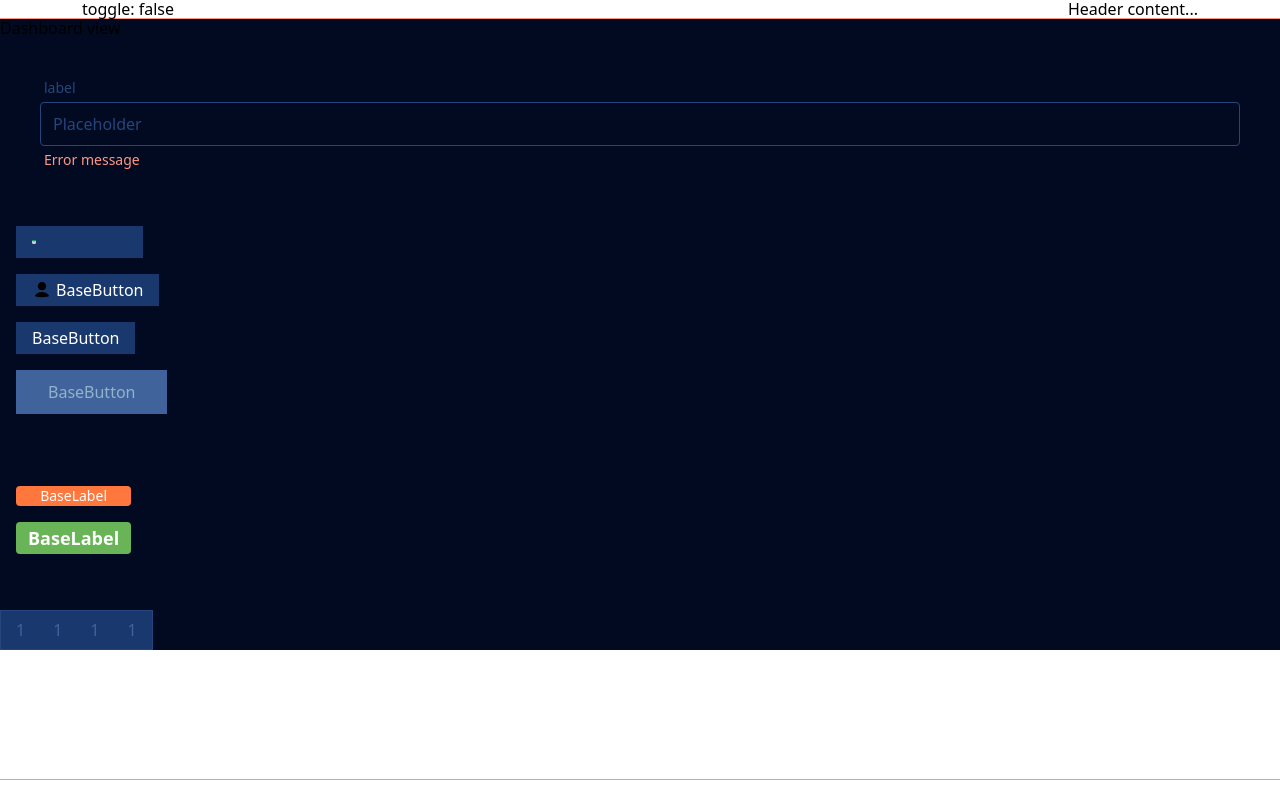
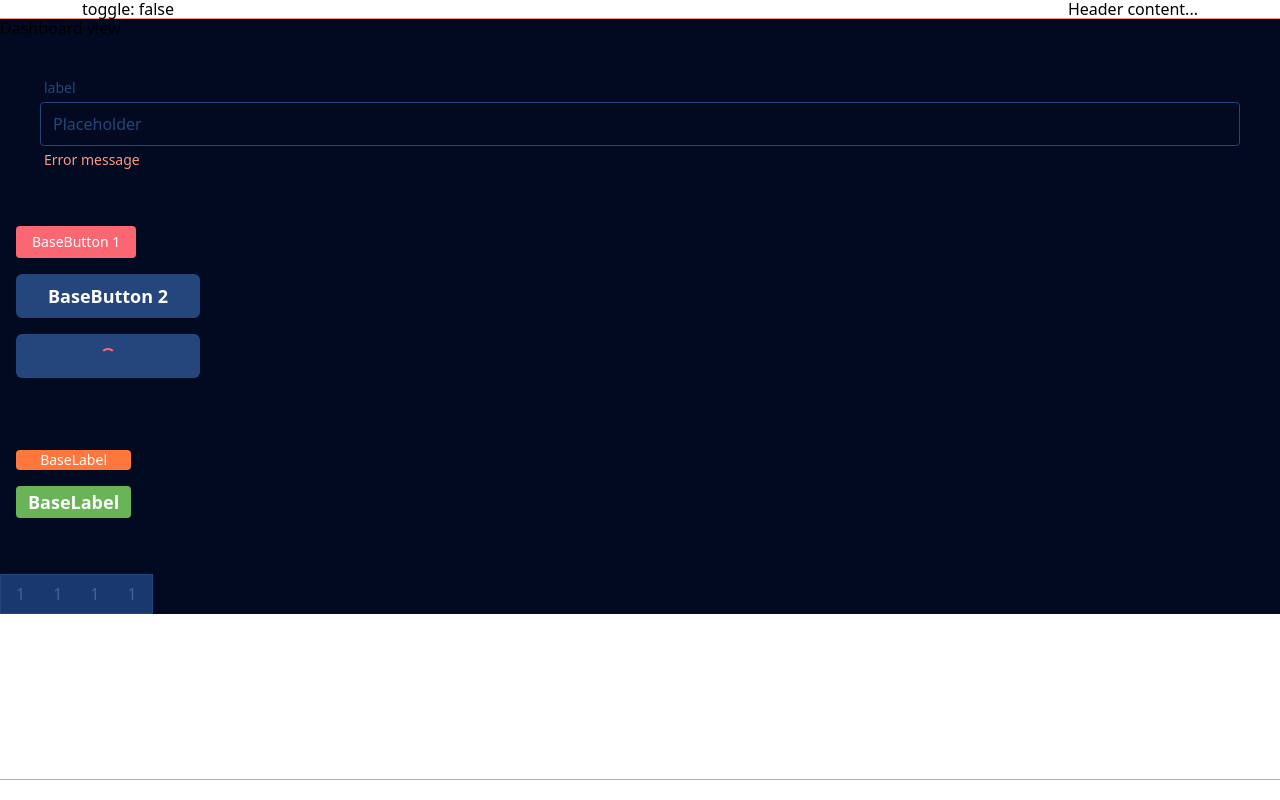
Before and after one commit to Maltaerman/web-template, a Vue app: page / in a window 1280 px wide. Shown: the top 800 px of the page. Built offline with nearby package versions, Linux system fonts and the light colour scheme; the HTML template or start-up script is replaced by a standard one.

Commit message:
feat(): btn styles

```diff
--- a/src/components/bases/BaseButton.vue
+++ b/src/components/bases/BaseButton.vue
@@ -1,13 +1,11 @@
 <script setup lang="ts">
-import { computed } from 'vue';
+import { defineAsyncComponent, computed } from 'vue';
 
-import BaseLoader from '@/components/bases/BaseLoader.vue';
-import BaseIcon, { type IconFormat } from '@/components/bases/BaseIcon.vue';
+const BaseLoader = defineAsyncComponent(() => import('@/components/bases/BaseLoader.vue'));
 
 type ButtonType = 'button' | 'submit';
 type ButtonTheme = 'primary' | 'secondary';
 type ButtonSize = 'md' | 'lg';
-type ButtonIconPosition = 'left' | 'right';
 
 export interface IProps {
   type?: ButtonType;
@@ -15,12 +13,7 @@ export interface IProps {
   size?: ButtonSize;
   isDisabled?: boolean;
   isLoading?: boolean;
-  isSideLess?: boolean;
-  isOnlyIcon?: boolean;
-  iconName?: string;
-  iconStyleClasses?: string;
-  iconFormat?: IconFormat;
-  iconPosition?: ButtonIconPosition;
+  transitionClasses?: string;
 }
 
 const props = withDefaults(
@@ -31,79 +24,48 @@ const props = withDefaults(
     size: 'md',
     isDisabled: false,
     isLoading: false,
-    isSideLess: false,
-    isOnlyIcon: false,
-    iconName: '',
-    iconStyleClasses: '',
-    iconFormat: 'svg',
-    iconPosition: 'left',
+    transitionClasses: 'transition-colors duration-300',
   }
 );
-
-const isPointerEventsNone = computed(() => props.isDisabled || props.isLoading);
-
-const TEXT_SIZE_MAP = {
-  md: 'text-sm2',
-  lg: 'text-md',
-};
-
-const textSizeClass = computed(() => TEXT_SIZE_MAP[props.size]);
-
-const ICON_SIZE_MAP = {
-  md: 'size-5',
-  lg: 'size-5',
-};
-
-const iconSizeClass = computed(() => ICON_SIZE_MAP[props.size]);
-
-const ROUNDED_MAP = {
-  md: 'rounded-8',
-  lg: 'rounded-12',
-};
-
-const roundedClass = computed(() => ROUNDED_MAP[props.size]);
 
 const HEIGHT_MAP = {
   md: 'h-8',
   lg: 'h-11',
 };
 
-const heightClass = computed(() => HEIGHT_MAP[props.size]);
-
-const WIDTH_MAP = {
-  md: 'w-8',
-  lg: 'w-11',
-};
-
-const widthClass = computed(() => {
-  if (!props.isOnlyIcon) return '';
-
-  return WIDTH_MAP[props.size];
-});
-
 const PADDING_MAP = {
   md: 'px-4',
   lg: 'px-8',
 };
 
-const paddingClass = computed(() => {
-  if (props.isSideLess || props.isOnlyIcon) return '';
+const ROUNDED_MAP = {
+  md: 'rounded-sm',
+  lg: 'rounded-md',
+};
 
-  return PADDING_MAP[props.size];
-});
+const TEXT_MAP = {
+  md: 'text-light font-normal text-sm',
+  lg: 'text-light font-bold text-lg',
+};
+
+const isPointerEventsNone = computed(() => props.isDisabled || props.isLoading);
+
+const textClasses = computed(() => TEXT_MAP[props.size]);
+
+const roundedClass = computed(() => ROUNDED_MAP[props.size]);
+
+const heightClass = computed(() => HEIGHT_MAP[props.size]);
+
+const paddingClass = computed(() => PADDING_MAP[props.size]);
 
 const textColorClass = computed(
   () => {
     switch (props.theme) {
       case 'primary':
-        return props.isDisabled
-          ? 'text-neutral-600'
-          : 'text-neutral-100';
+        return props.isDisabled ? 'text-neutral-400' : 'text-light';
 
       case 'secondary':
-        return props.isDisabled
-          ? 'text-neutral-600'
-          : 'text-neutral-200';
+        return props.isDisabled ? 'text-neutral-200' : 'text-light';
 
       default:
         return '';
@@ -111,18 +73,14 @@ const textColorClass = computed(
   }
 );
 
-const themeBgColorClass = computed(
+const backgroundClasses = computed(
   () => {
     switch (props.theme) {
       case 'primary':
-        return props.isDisabled
-          ? 'bg-neutral-100'
-          : `bg-neutral-600 hover:group-hover/button:bg-neutral-500 hover:group-active/button:bg-neutral-400`;
+        return props.isDisabled ? 'bg-neutral-100' : 'bg-primary-500 hover:bg-primary-600 active:bg-primary-400';
 
       case 'secondary':
-        return props.isDisabled
-          ? 'bg-neutral-100'
-          : `bg-neutral-300 hover:group-hover/button:bg-neutral-200 hover:group-active/button:bg-neutral-100`;
+        return props.isDisabled ? 'bg-neutral-100' : 'bg-neutral-500 hover:bg-neutral-600 active:bg-neutral-400';
 
       default:
         return '';
@@ -133,58 +91,27 @@ const themeBgColorClass = computed(
 
 <template>
   <button
-    class="relative group/button flex items-center justify-center font-extrabold
-      transition-all duration-300 hover:cursor-pointer"
+    class="relative flex items-center justify-center hover:cursor-pointer"
     :class="[
+      heightClass,
+      paddingClass,
       roundedClass,
-      heightClass,
-      widthClass,
       textColorClass,
-      textSizeClass,
-      {
-        'pointer-events-none': isPointerEventsNone,
-        'shrink-0': props.isOnlyIcon,
-      },
+      backgroundClasses,
+      props.transitionClasses,
+      { 'pointer-events-none': isPointerEventsNone },
     ]"
   >
-    <div
-      class="flex size-full shrink-0 items-center justify-center gap-1
-        transition-all duration-300"
-      :class="[
-        roundedClass,
-        paddingClass,
-        themeBgColorClass,
-        { 'flex-row-reverse': props.iconPosition === 'right' },
-      ]"
-    >
+    <div class="flex size-full shrink-0 items-center justify-center">
       <slot name="content">
         <BaseLoader
           v-if="props.isLoading"
-          container-position-classes="absolute left-1/2 top-1/2 -translate-x-1/2 -translate-y-1/2"
-          :loader-color-class="
-            props.theme === 'secondary'
-              ? 'fill-text-purple'
-              : 'fill-surface-primary'
-          "
-          loader-size-classes="size-7"
-        />
-
-        <BaseIcon
-          v-if="props.iconName"
-          class="shrink-0"
-          :class="[
-            props.iconStyleClasses,
-            iconSizeClass,
-            { invisible: props.isLoading },
-          ]"
-          :format="props.iconFormat"
-          :name="props.iconName"
+          class="absolute left-1/2 top-1/2 -translate-x-1/2 -translate-y-1/2 size-4"
         />
 
         <span
-          v-if="!props.isOnlyIcon"
           class="truncate"
-          :class="{ invisible: props.isLoading }"
+          :class="[textClasses, { invisible: props.isLoading }]"
         >
           <slot />
         </span>
--- a/src/components/bases/BaseLabel.vue
+++ b/src/components/bases/BaseLabel.vue
@@ -48,8 +48,8 @@ const ROUNDED_MAP = {
 };
 
 const TEXT_MAP = {
-  md: 'text-neutral-100 font-normal text-sm',
-  lg: 'text-neutral-100 font-bold text-lg',
+  md: 'text-light font-normal text-sm',
+  lg: 'text-light font-bold text-lg',
 };
 
 const bgColorClass = computed(() => BACKGROUND_MAP[props.theme]);
--- a/src/components/bases/BaseLoader.vue
+++ b/src/components/bases/BaseLoader.vue
@@ -1,5 +1,5 @@
 <script setup lang="ts" />
 
 <template>
-  <div class="border-2 border-gray-300 border-t-green-500 rounded-full animate-spin" />
+  <div class="border-2 border-neutral-500 border-t-primary-500 rounded-full animate-spin" />
 </template>
--- a/src/views/DashboardView.vue
+++ b/src/views/DashboardView.vue
@@ -31,36 +31,25 @@ const inputModel = ref('');
     <div class="m-4 flex flex-col gap-4 w-fit">
       <BaseButton
         class="w-fit"
-        is-loading
       >
-        BaseButton
-      </BaseButton>
-
-      <BaseButton
-        theme="primary"
-        size="md"
-        class="w-fit"
-        isInvalid
-        icon-name="user"
-        iconStyleClasses="text-accent-red"
-      >
-        BaseButton
-      </BaseButton>
-
-      <BaseButton
-        theme="primary"
-        class="w-fit"
-        size="md"
-      >
-          BaseButton
+        BaseButton 1
       </BaseButton>
 
       <BaseButton
         theme="secondary"
+        size="lg"
         class="w-fit"
+      >
+        BaseButton 2
+      </BaseButton>
+
+      <BaseButton
+        theme="secondary"
         size="lg"
+        class="w-fit"
+        is-loading
       >
-        BaseButton
+        BaseButton 3
       </BaseButton>
     </div>
 
```
